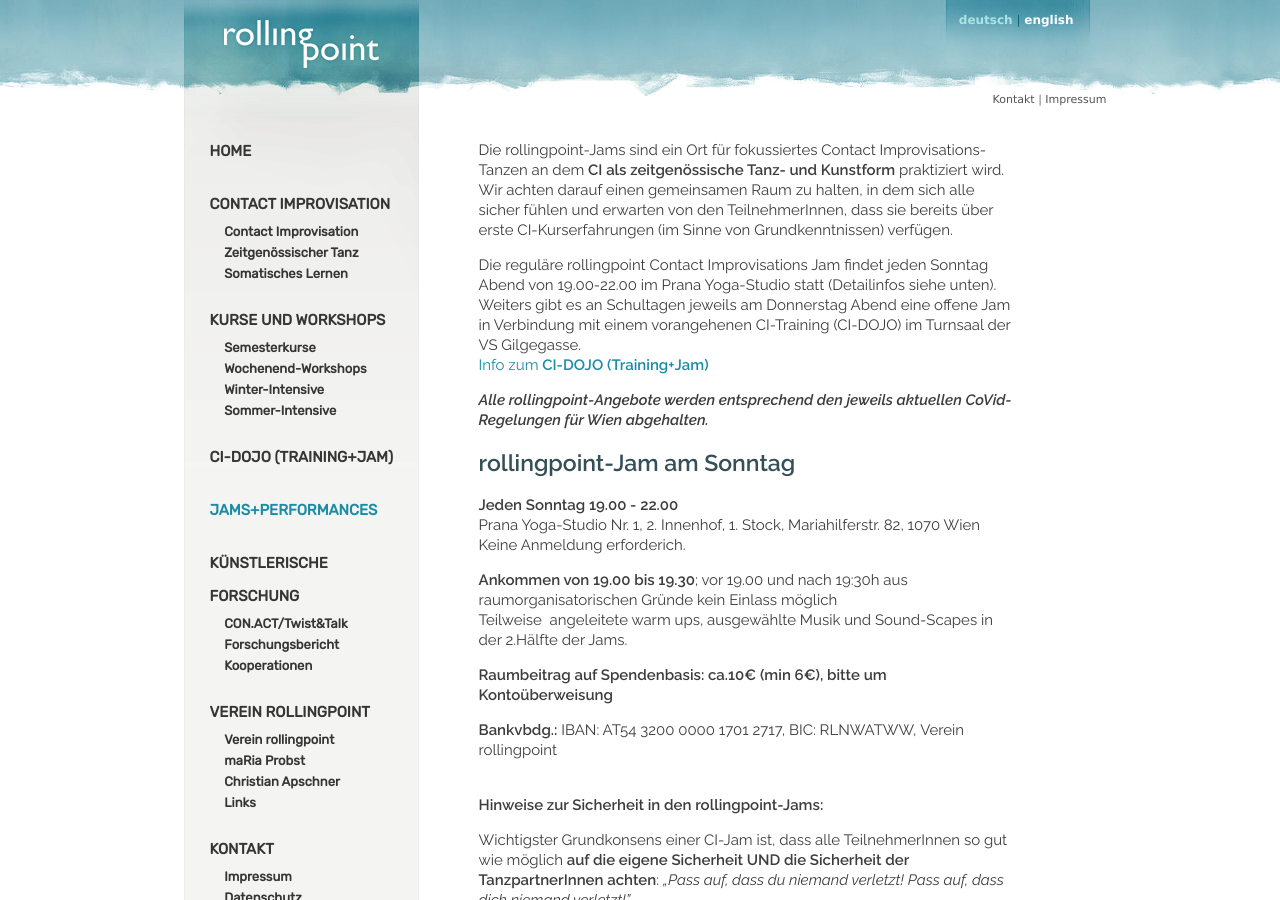
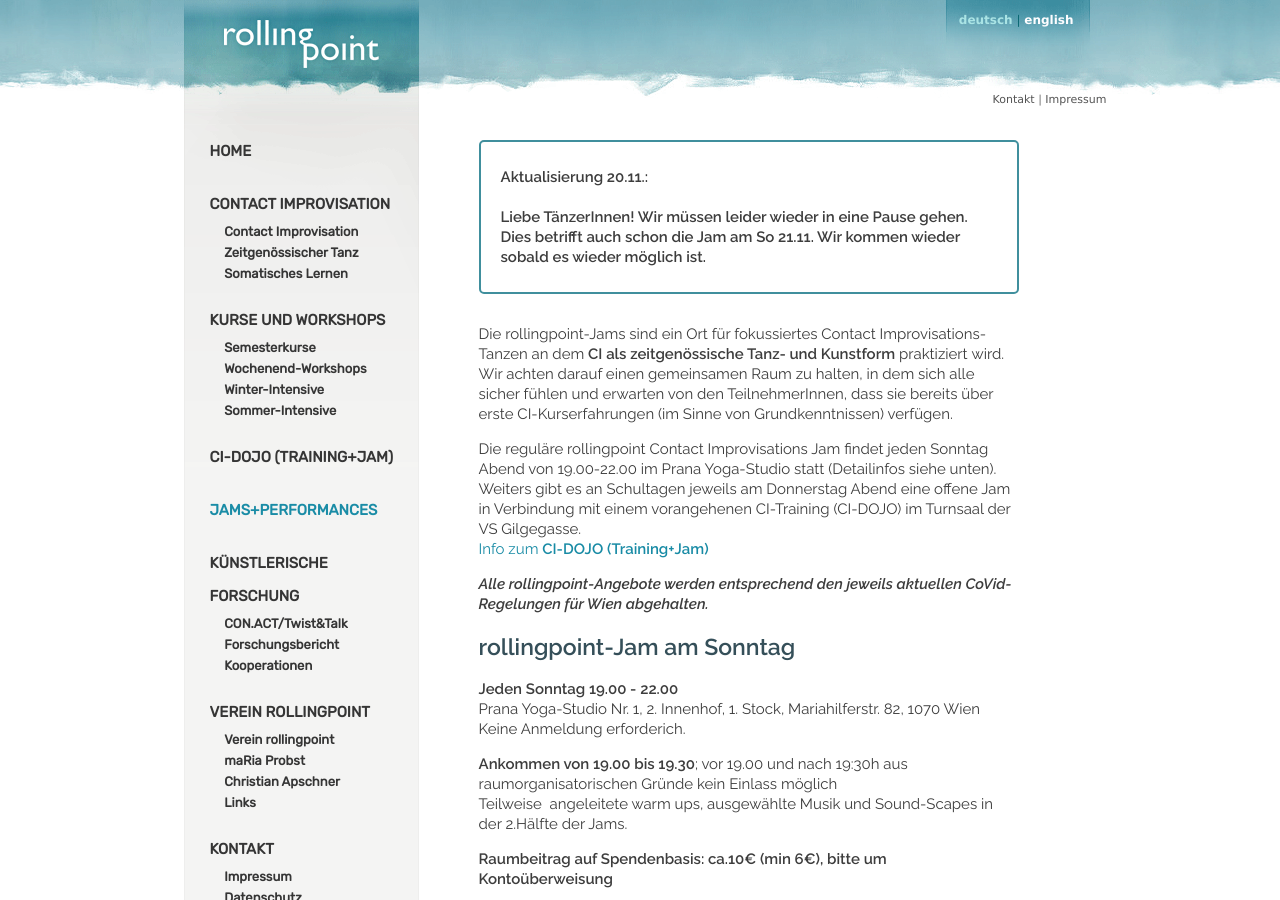
Before and after one commit to manulari/rollingpointat, a Jekyll site: the page built from _pages_de/jams.md, in a window 1280 px wide and 900 px high. Built offline with Jekyll 4.4.1, drawn with Linux system fonts in a browser that asks for light colours; comment, search, counter and statistics services are not loaded.

Commit message:
Update page (de) “jams”

```diff
--- a/_pages_de/jams.md
+++ b/_pages_de/jams.md
@@ -2,6 +2,14 @@
 permalink: /jams
 title: ROLLINGPOINT-JAMS
 ---
+
+
+> **Aktualisierung 20.11.:**\
+> \
+> **Liebe TänzerInnen! Wir müssen leider wieder in eine Pause gehen. Dies betrifft auch schon die Jam am So 21.11. Wir kommen wieder sobald es wieder möglich ist.**
+
+
+
 Die rollingpoint-Jams sind ein Ort für fokussiertes Contact Improvisations-Tanzen an dem **CI als zeitgenössische Tanz- und Kunstform** praktiziert wird. Wir achten darauf einen gemeinsamen Raum zu halten, in dem sich alle sicher fühlen und erwarten von den TeilnehmerInnen, dass sie bereits über erste CI-Kurserfahrungen (im Sinne von Grundkenntnissen) verfügen.
 
 Die reguläre rollingpoint Contact Improvisations Jam findet jeden Sonntag Abend von 19.00-22.00 im Prana Yoga-Studio statt (Detailinfos siehe unten). Weiters gibt es an Schultagen jeweils am Donnerstag Abend eine offene Jam in Verbindung mit einem vorangehenen CI-Training (CI-DOJO) im Turnsaal der VS Gilgegasse.\
```
